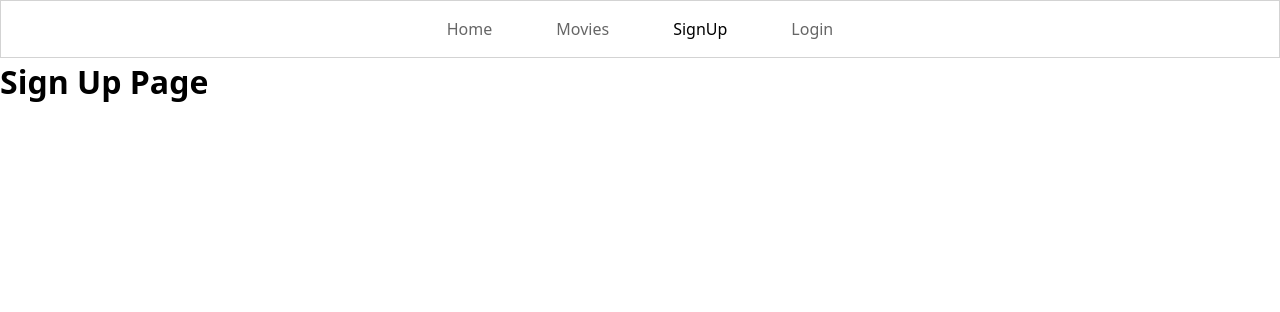
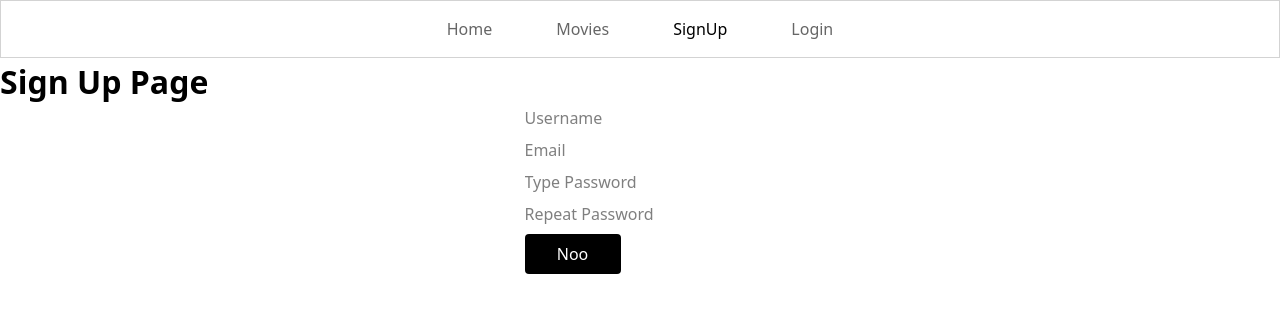
Before and after one commit to technative-academy/FrameBox-Frontend, a React (Vite) app: page /signup in a window 1280 px wide. Shown: the top 312 px of the page. Built offline with nearby package versions, Linux system fonts and the light colour scheme.

Commit message:
add props for page that share form

```diff
--- a/src/pages/Login.jsx
+++ b/src/pages/Login.jsx
@@ -1,10 +1,12 @@
+import Form from "../components/Form/Form";
+
 function Login() {
-  return (
-    <div>
-      <h1>Login Page</h1>
-      {/* Add your login form or components here */}
-    </div>
-  );
+    return (
+        <div>
+            <h1>Login Page</h1>
+            <Form type="login" />
+        </div>
+    );
 }
 
 export default Login;
--- a/src/pages/SignUp.jsx
+++ b/src/pages/SignUp.jsx
@@ -1,9 +1,12 @@
+import Form from "../components/Form/Form";
+
 function SignUp() {
-  return (
-    <div>
-      <h1>Sign Up Page</h1>
-    </div>
-  );
+    return (
+        <div>
+            <h1>Sign Up Page</h1>
+            <Form type="signup" />
+        </div>
+    );
 }
 
 export default SignUp;
```
